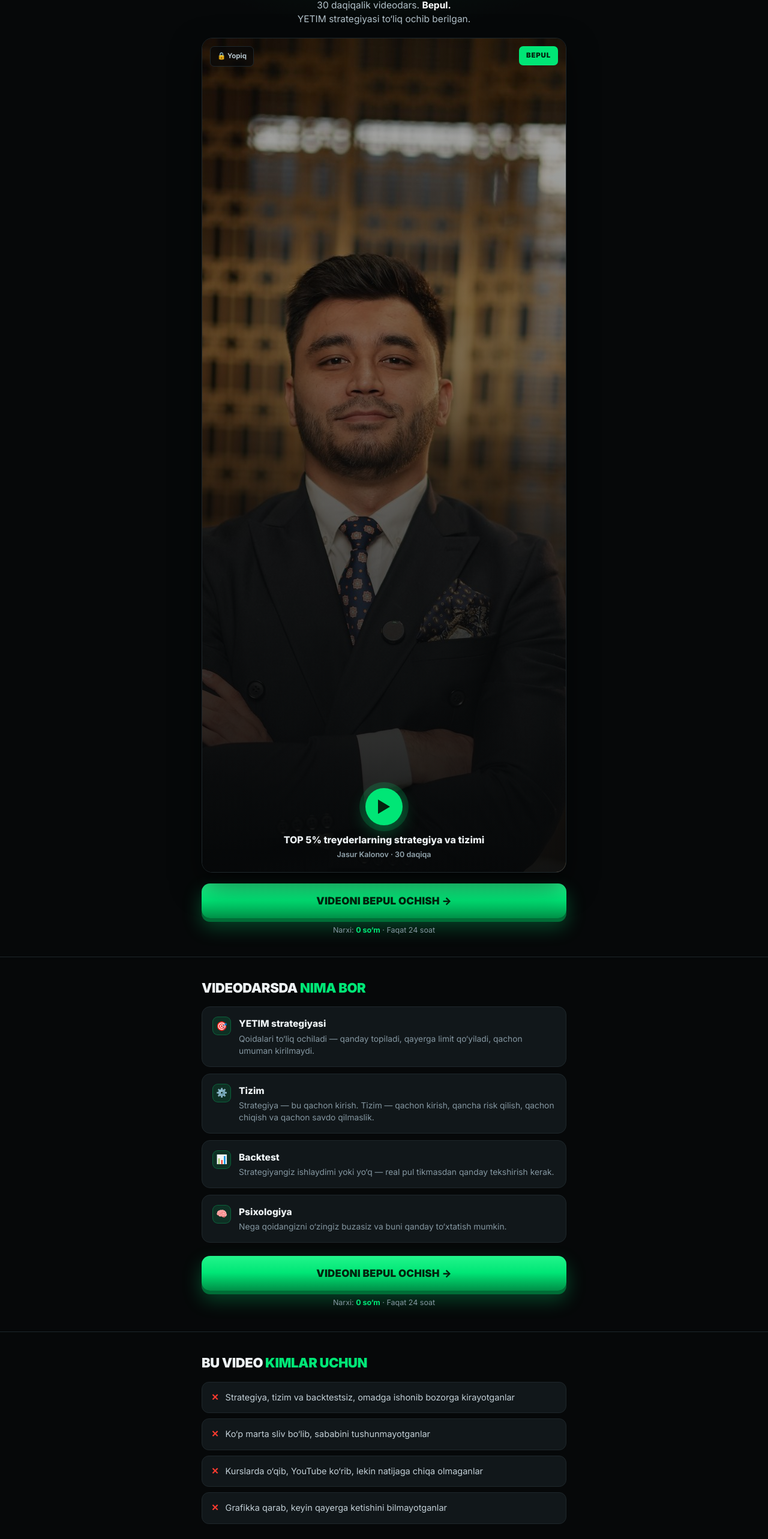
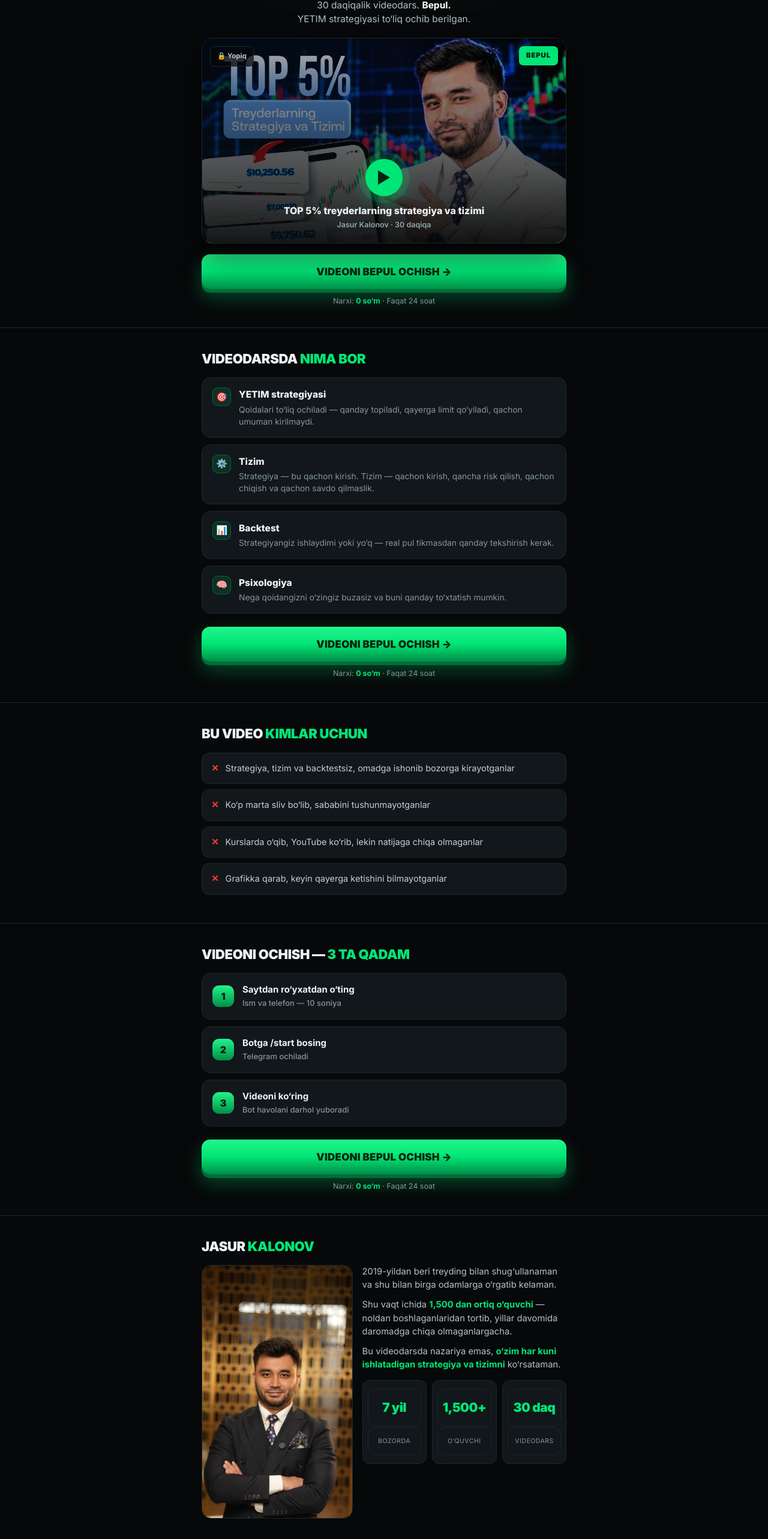
Before and after one commit to asositgroup/jasur-dars, a Next.js app: page / in a window 1280 px wide. Shown: the part 231-2797 px from the top of the page at 60% size. Built offline with nearby package versions, Linux system fonts and the light colour scheme; no server answers.

Commit message:
Hero cover yangilandi, Jasur rasmi kartalar bilan moslandi

```diff
--- a/app/globals.css
+++ b/app/globals.css
@@ -48,7 +48,7 @@ h1 .g{color:var(--green)}
 /* ---------- Video cover ---------- */
 .cover{position:relative;border-radius:18px;overflow:hidden;border:1px solid var(--line);
   cursor:pointer;margin-bottom:18px;box-shadow:0 20px 50px rgba(0,0,0,.55)}
-.cover img{width:100%;display:block;aspect-ratio:4/3;object-fit:cover;object-position:50% 22%}
+.cover img{width:100%;height:auto;display:block;aspect-ratio:16/9;object-fit:cover;object-position:50% 50%}
 .cover .ov{position:absolute;inset:0;
   background:linear-gradient(180deg,rgba(6,8,9,.30) 0%,rgba(6,8,9,.55) 42%,rgba(6,8,9,.95) 100%)}
 .cover .in{position:absolute;inset:0;display:flex;flex-direction:column;justify-content:flex-end;padding:20px 18px}
@@ -110,7 +110,7 @@ h2 .g{color:var(--green)}
 /* Jasur */
 .ab{display:grid;gap:16px}
 .ab-img{border-radius:16px;overflow:hidden;border:1px solid var(--line);position:relative}
-.ab-img img{width:100%;display:block;aspect-ratio:4/5;object-fit:cover;object-position:50% 20%}
+.ab-img img{width:100%;height:auto;display:block;aspect-ratio:1/1;object-fit:cover;object-position:50% 14%}
 .ab p{font-size:14.8px;color:#B3C2CA;margin-bottom:11px}
 .ab p:last-child{margin-bottom:0}
 .ab b{color:var(--green)}
@@ -175,6 +175,8 @@ footer{padding:24px 0 36px;text-align:center;border-top:1px solid var(--line)}
 
 @media(min-width:640px){
   h1{font-size:38px}
-  .cover img{aspect-ratio:16/10}
-  .ab{grid-template-columns:0.85fr 1.15fr;align-items:center}
+  .cover img{aspect-ratio:16/9}
+  .ab{grid-template-columns:0.85fr 1.15fr;align-items:stretch}
+  .ab-img{height:100%}
+  .ab-img img{height:134%;aspect-ratio:auto;object-position:50% 16%}
 }
--- a/app/page.tsx
+++ b/app/page.tsx
@@ -197,7 +197,7 @@ export default function Page() {
           </p>
 
           <div className="cover" onClick={openForm}>
-            <Image src="/cover.jpg" alt="Jasur Kalonov" width={900} height={1390} priority />
+            <Image src="/cover.jpg" alt="Jasur Kalonov" width={1920} height={1080} priority />
             <div className="ov" />
             <div className="lock">🔒 Yopiq</div>
             <div className="free">BEPUL</div>
```
Also changed, not shown: public/cover.jpg.
